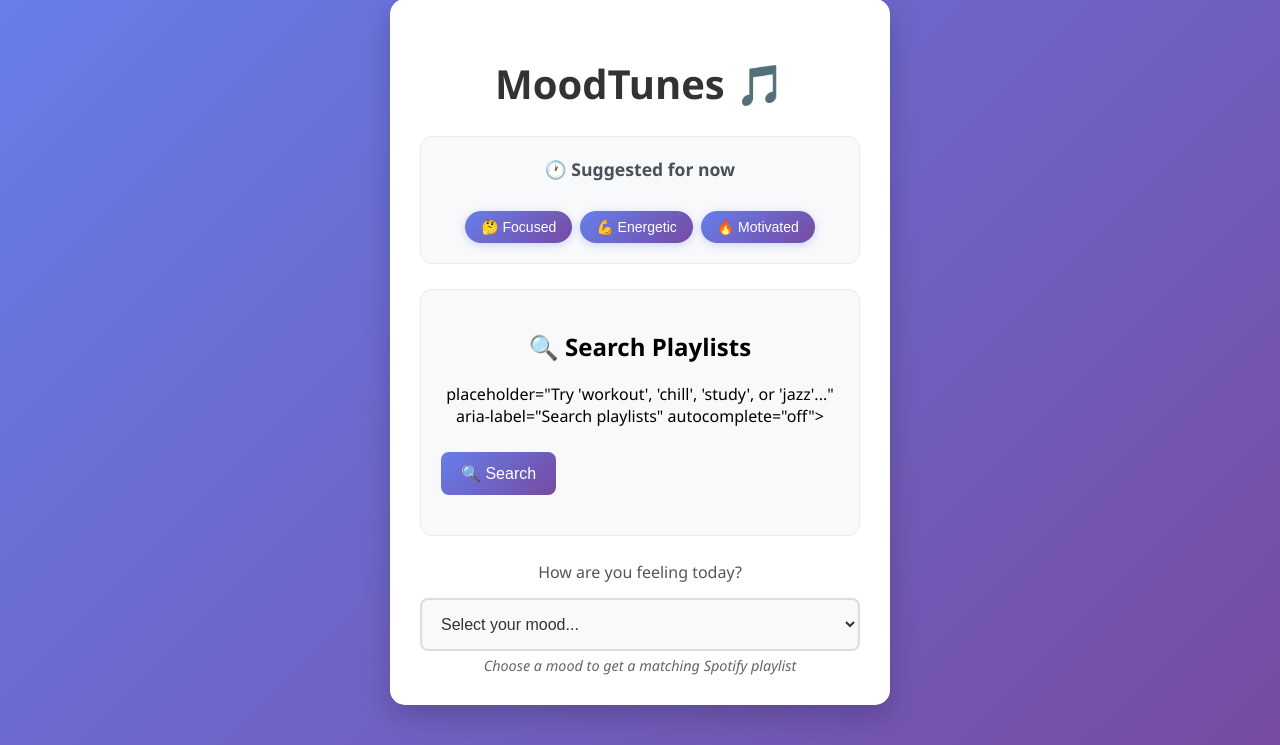
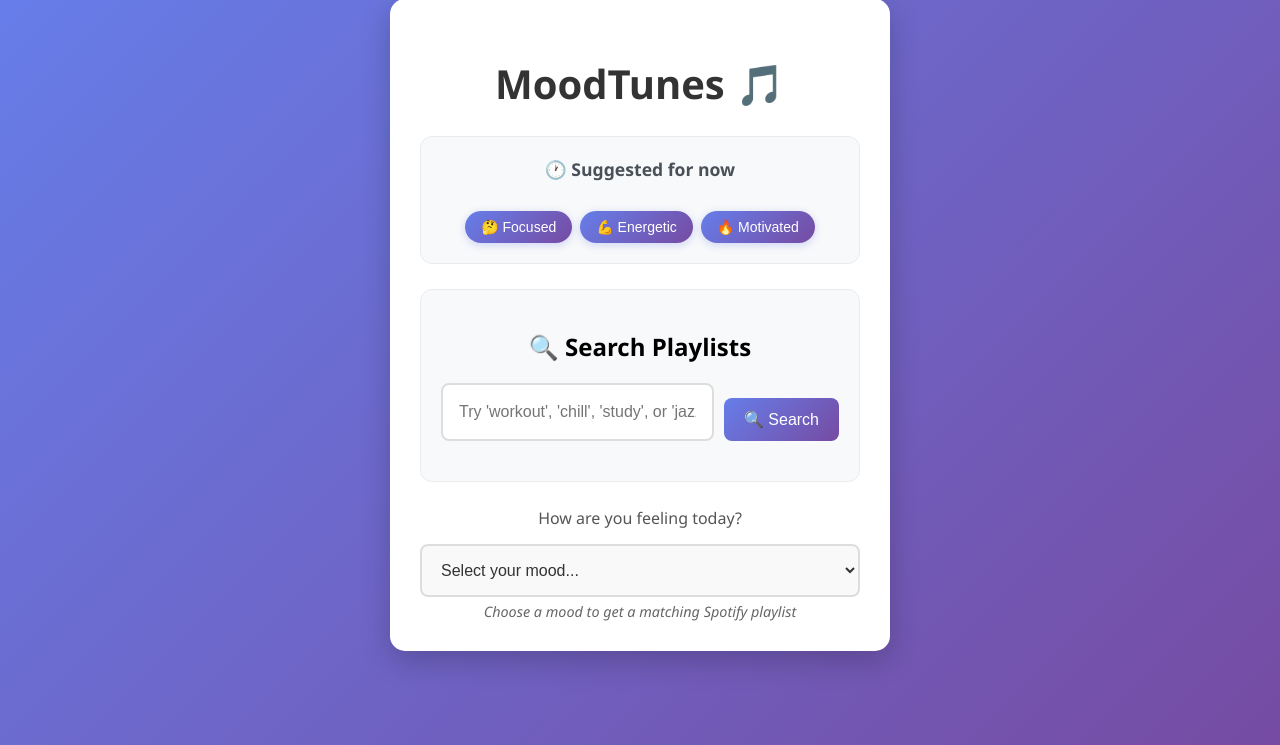
Before and after one commit to atlasserre/moodtunes-pwa, a Flask app: page / in a window 1280 px wide. Shown: the part 41-786 px from the top of the page. Run offline with Flask 3, Linux system fonts and the light colour scheme.

Commit message:
Fix: Restore missing search input field in template

```diff
--- a/templates/index.html
+++ b/templates/index.html
@@ -71,11 +71,14 @@
 
             <!-- Spotify Playlist Search -->
             <div class="search-section" role="region" aria-labelledby="search-heading">
-                                <h2 class="search-title">
+                <h2 class="search-title">
                     <span role="img" aria-label="magnifying glass">🔍</span> Search Playlists
                 </h2>
                 <div class="search-container">
-                                               placeholder="Try 'workout', 'chill', 'study', or 'jazz'..."
+                    <input type="text"
+                           id="search-input"
+                           class="search-input"
+                           placeholder="Try 'workout', 'chill', 'study', or 'jazz'..."
                            aria-label="Search playlists"
                            autocomplete="off">
                     <button type="button" id="search-btn" class="search-button">
```
